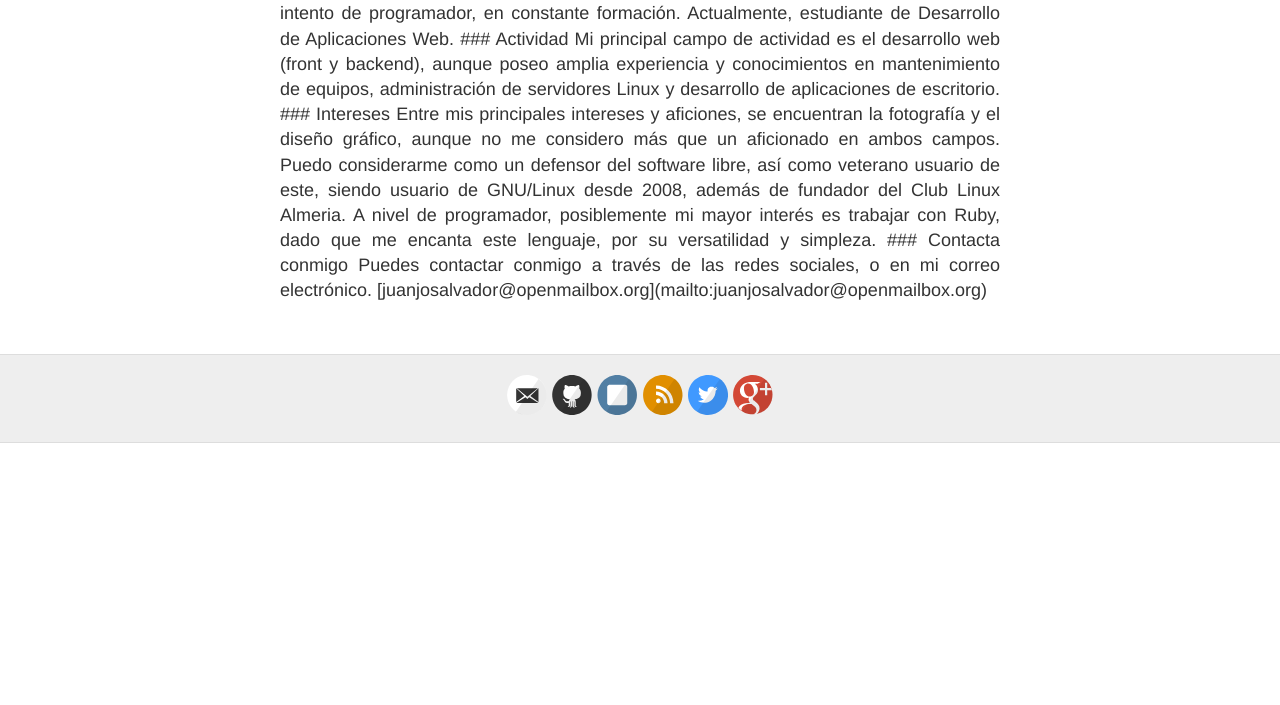
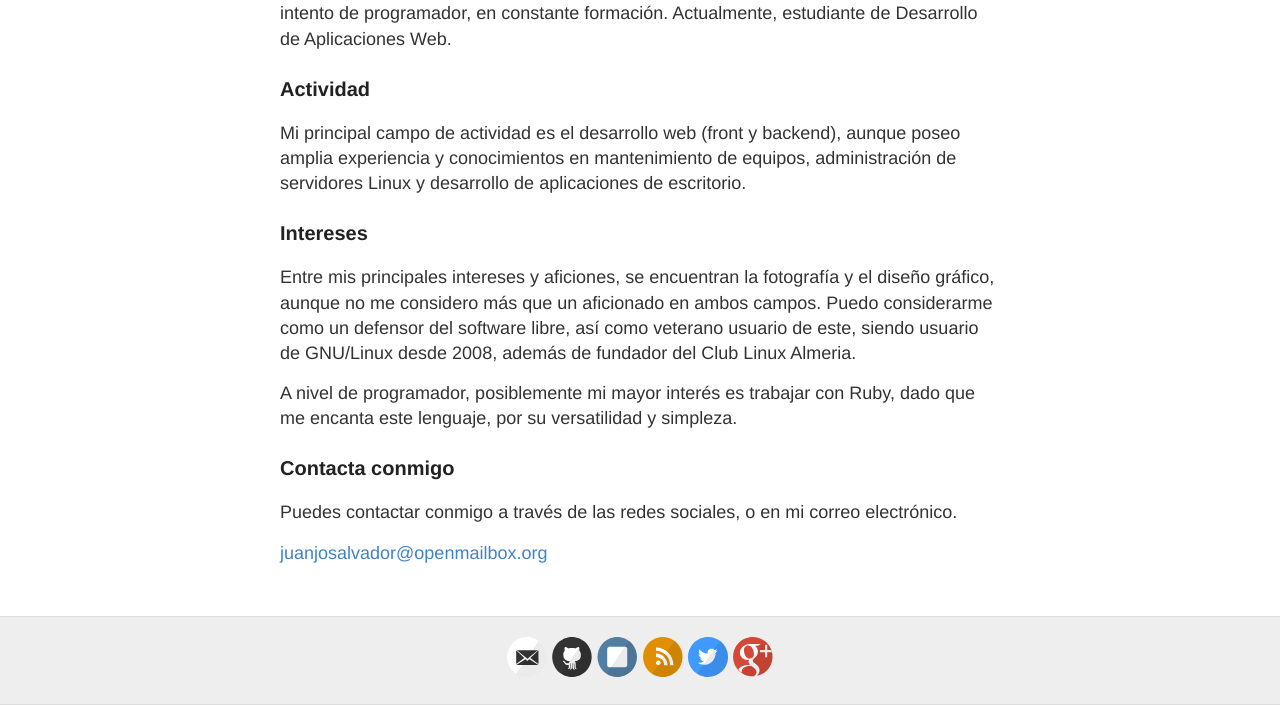
Before and after one commit to JuanjoSalvador/blog, a Jekyll site: the page built from sobre-mi.md, in a window 1280 px wide. Shown: the part 573-1278 px from the top of the page. Built offline with Jekyll 4.4.1, drawn with Linux system fonts in a browser that asks for light colours; Markdown is read by kramdown in place of the engine named in the settings; before the commit the page ends 1016 px from its top, so only the background shows below that; some of the changed text lies outside the part shown.

Commit message:
Update sobre-mi.md

```diff
--- a/sobre-mi.md
+++ b/sobre-mi.md
@@ -4,9 +4,7 @@ title: Sobre mi
 permalink: /sobre-mi/
 ---
 
-<img src="http://i.imgur.com/l6LFsl6.jpg" />
-
-<p align="justify">
+![Perfil](http://i.imgur.com/l6LFsl6.jpg")
 
 Juanjo Salvador, técnico de sistemas microinformáticos y redes, blogger experimental e intento de programador, en constante formación. Actualmente, estudiante de Desarrollo de Aplicaciones Web.
 
@@ -25,4 +23,3 @@ A nivel de programador, posiblemente mi mayor interés es trabajar con Ruby, dad
 Puedes contactar conmigo a través de las redes sociales, o en mi correo electrónico.
 
 [juanjosalvador@openmailbox.org](mailto:juanjosalvador@openmailbox.org)
-</p>
```
